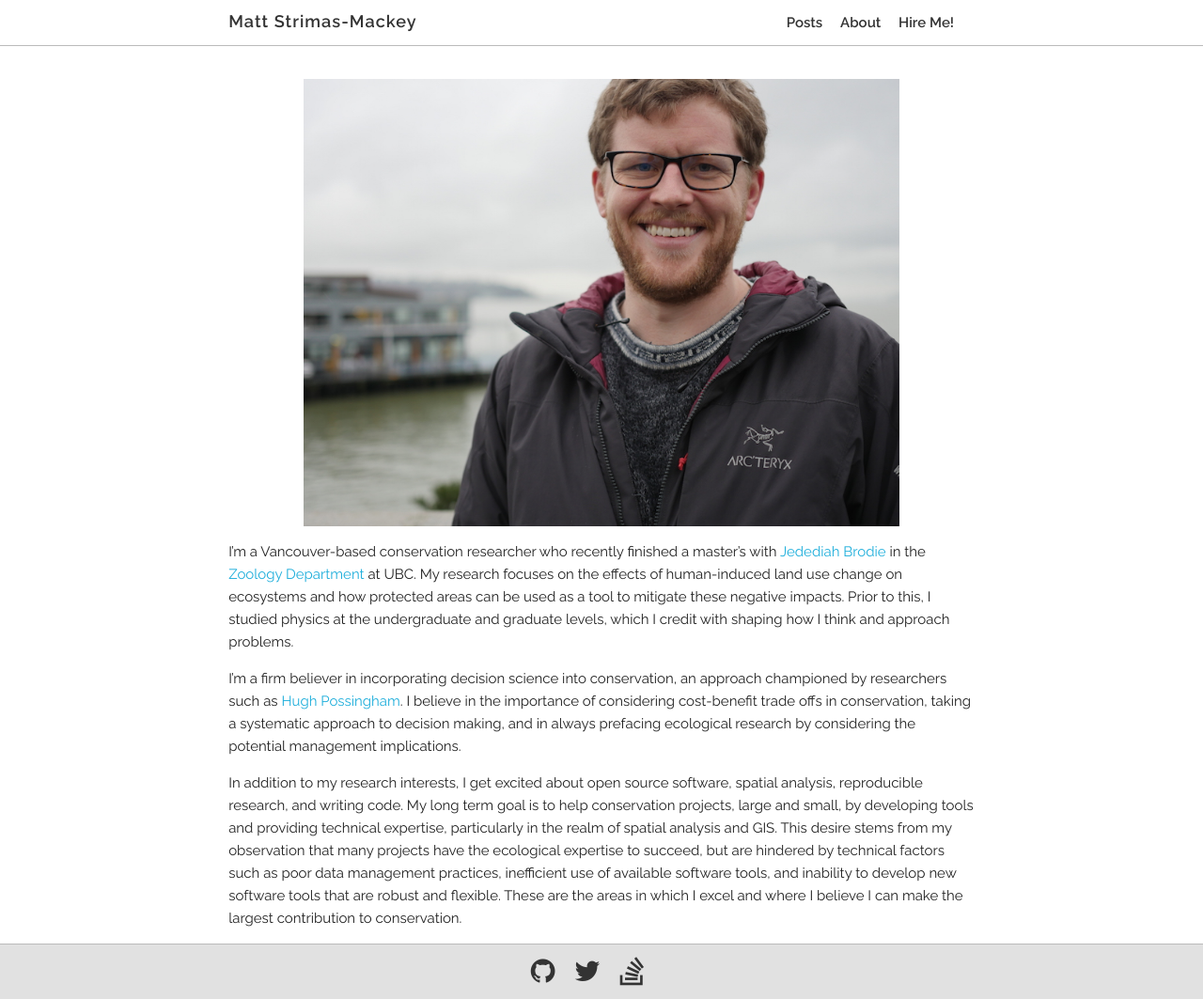
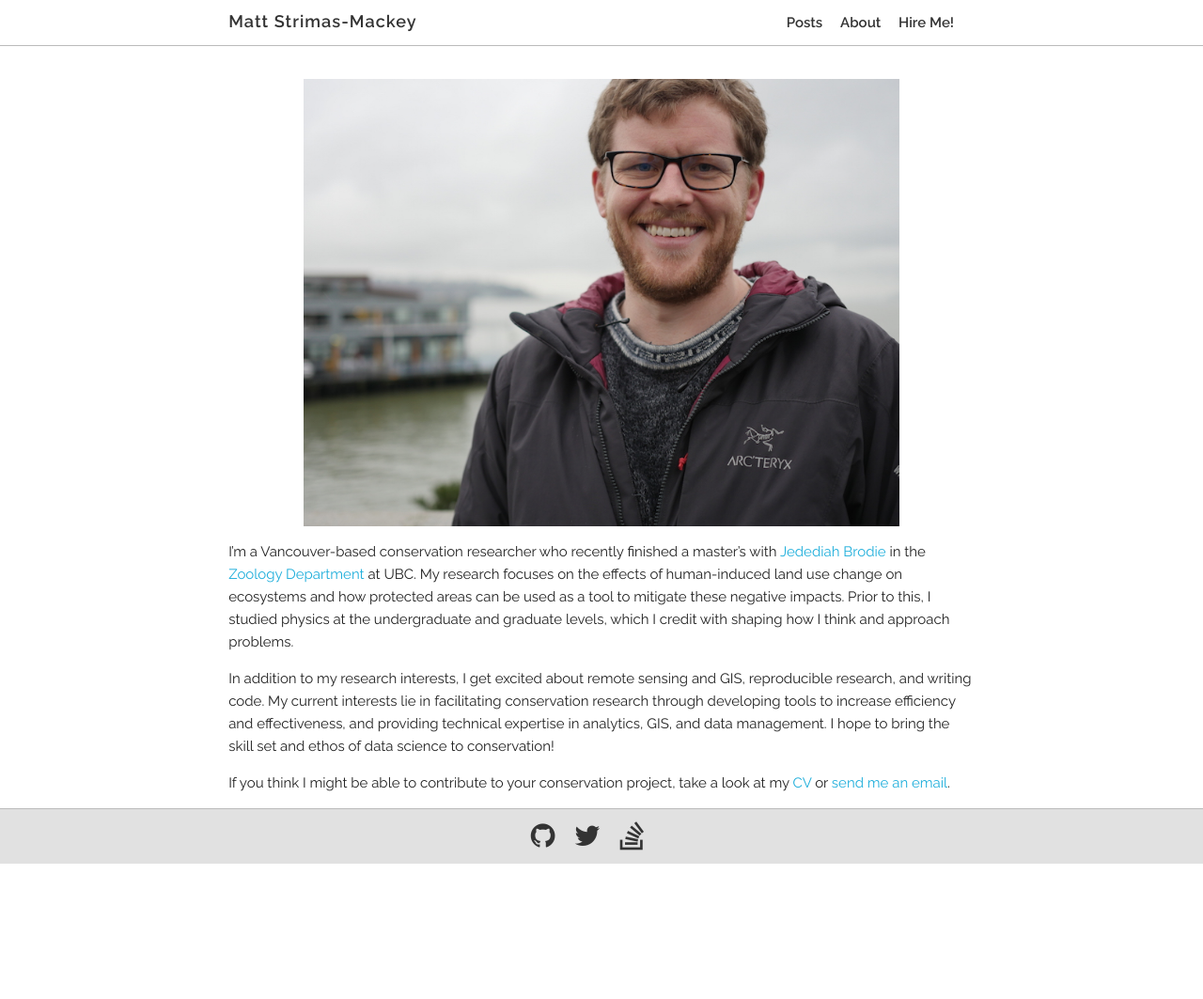
Before and after one commit to Pandinosaurus/mstrimas.github.io, a Jekyll site: the page built from about.md, in a window 1280 px wide and 1063 px high. Shown: the whole window at 94% size. Built offline with Jekyll 4.4.1, drawn with Linux system fonts in a browser that asks for light colours; nearby versions of some CDN libraries.

Commit message:
about page update

```diff
--- a/about.md
+++ b/about.md
@@ -8,6 +8,6 @@ permalink: /about/
 
 I'm a Vancouver-based conservation researcher who recently finished a master's with [Jedediah Brodie](http://jedediahbrodie.weebly.com/) in the [Zoology Department](http://www.zoology.ubc.ca/) at UBC. My research focuses on the effects of human-induced land use change on ecosystems and how protected areas can be used as a tool to mitigate these negative impacts. Prior to this, I studied physics at the undergraduate and graduate levels, which I credit with shaping how I think and approach problems.
 
-I'm a firm believer in incorporating decision science into conservation, an approach championed by researchers such as [Hugh Possingham](http://www.possinghamlab.org/). I believe in the importance of considering cost-benefit trade offs in conservation, taking a systematic approach to decision making, and in always prefacing ecological research by considering the potential management implications.
+In addition to my research interests, I get excited about remote sensing and GIS, reproducible research, and writing code. My current interests lie in facilitating conservation research through developing tools to increase efficiency and effectiveness, and providing technical expertise in analytics, GIS, and data management. I hope to bring the skill set and ethos of data science to conservation!
 
-In addition to my research interests, I get excited about open source software, spatial analysis, reproducible research, and writing code. My long term goal is to help conservation projects, large and small, by developing tools and providing technical expertise, particularly in the realm of spatial analysis and GIS. This desire stems from my observation that many projects have the ecological expertise to succeed, but are hindered by technical factors such as poor data management practices, inefficient use of available software tools, and inability to develop new software tools that are robust and flexible. These are the areas in which I excel and where I believe I can make the largest contribution to conservation.
+If you think I might be able to contribute to your conservation project, take a look at my [CV](/assets/strimas-mackey_cv.pdf) or [send me an email](mailto:strimas@zoology.ubc.ca).
--- a/index.html
+++ b/index.html
@@ -9,8 +9,8 @@ title: Matt Strimas-Mackey
   </div>
   <p>
     I'm a conservation researcher interested in the application of
-    GIS and decision science to biodiversity conservation. As I learn new
-    tools and techniques, I'll post my notes here in the hopes that they'll
+    GIS, remote sensing, and data science biodiversity conservation. As I learn
+    new tools and techniques, I'll post my notes here in the hopes that they'll
     be of use to others. Most posts will be GIS-themed and will use
     <a href="https://www.r-project.org/">R</a> or other open source tools.
   </p>
```
Also changed, not shown: cv.md (deleted, +0 -13 lines), 1 other file.
